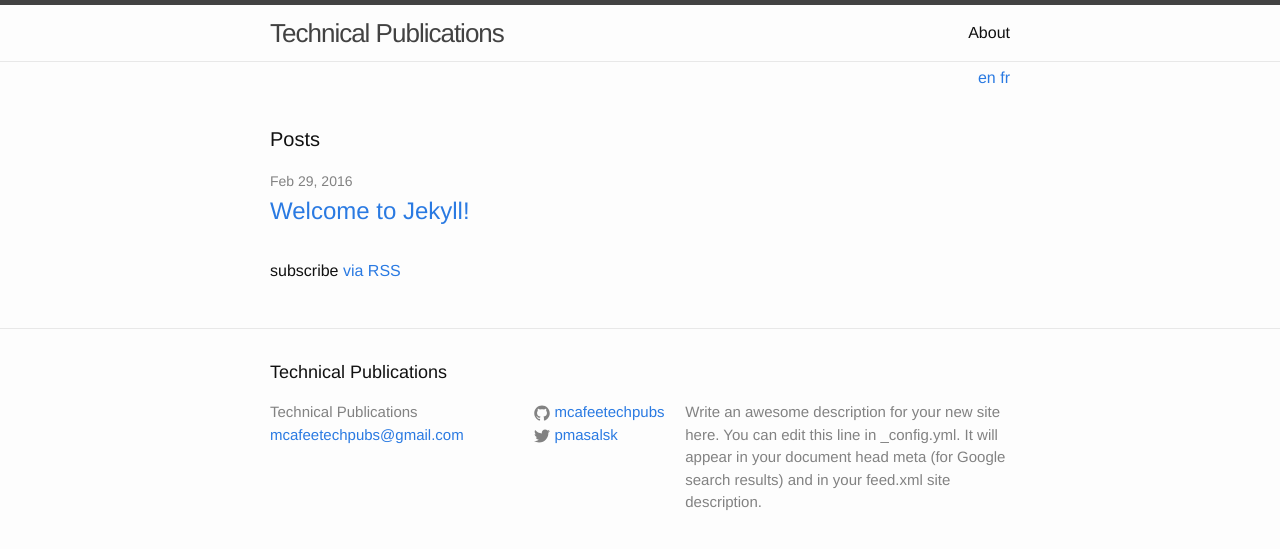
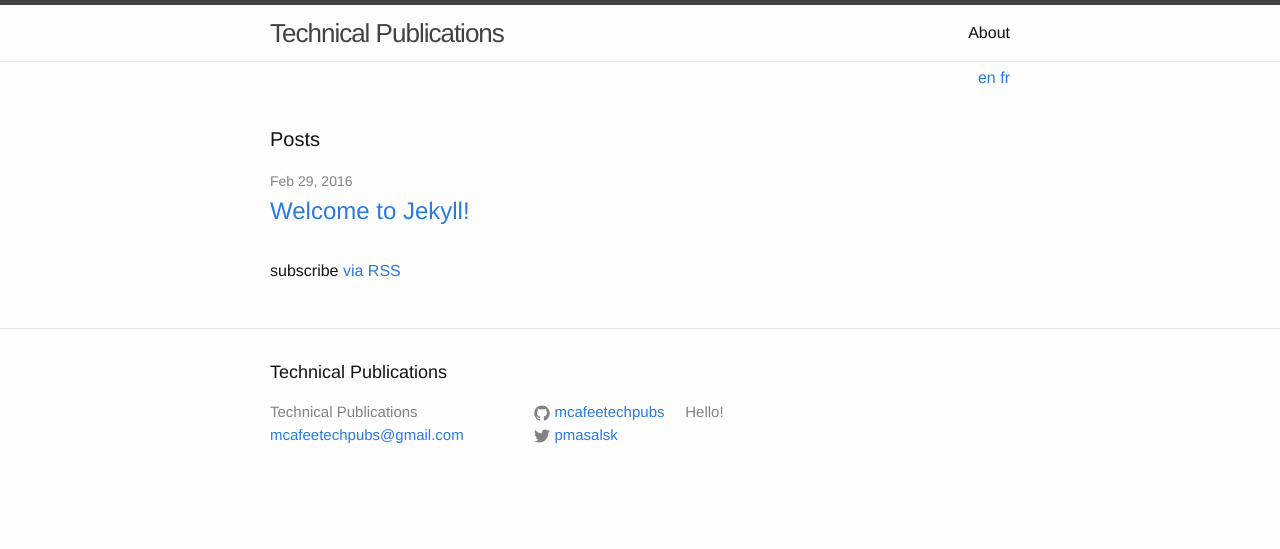
Before and after one commit to mcafeetechpubs/mcafeetechpubs.github.io, a Jekyll site: the page built from index.html, in a window 1280 px wide. Shown: the top 549 px of the page. Built offline with Jekyll 4.4.1, drawn with Linux system fonts in a browser that asks for light colours.

```diff
--- a/_config.yml
+++ b/_config.yml
@@ -11,8 +11,8 @@ title:
   fr: Votre titre génial
 email: mcafeetechpubs@gmail.com
 description:
-  en: Write an awesome description for your new site here. You can edit this line in _config.yml. It will appear in your document head meta (for Google search results) and in your feed.xml site description.
-  fr: Écrivez une super description de votre nouveau site ici. Vous pouvez modifier cette ligne dans _config.yml. Elle apparaîtra dans la balise meta description (pour les résultats sur Google) et dans le fil RSS feed.xml.
+  en: Hello!
+  fr: Bonjour
 index:
   en:
   fr: accueil.html
```
Also changed, not shown: Readme.md (deleted).
